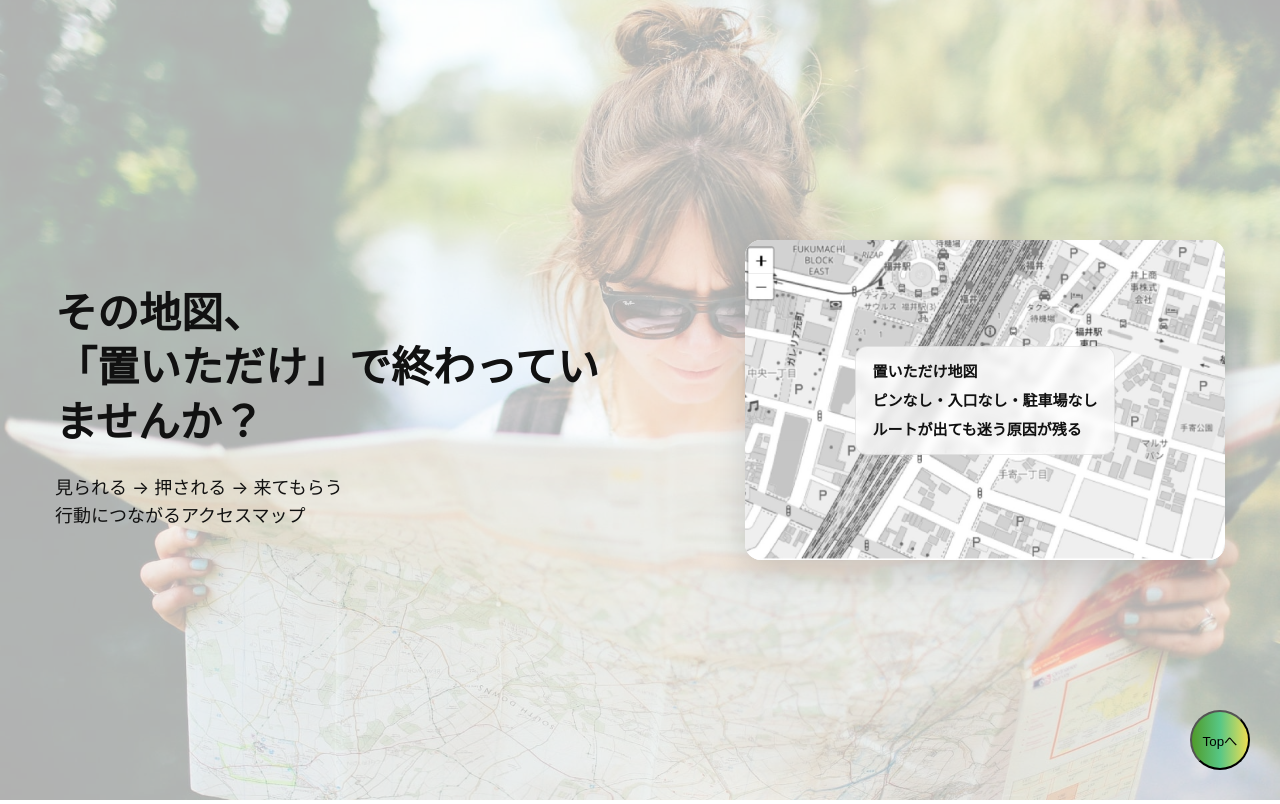
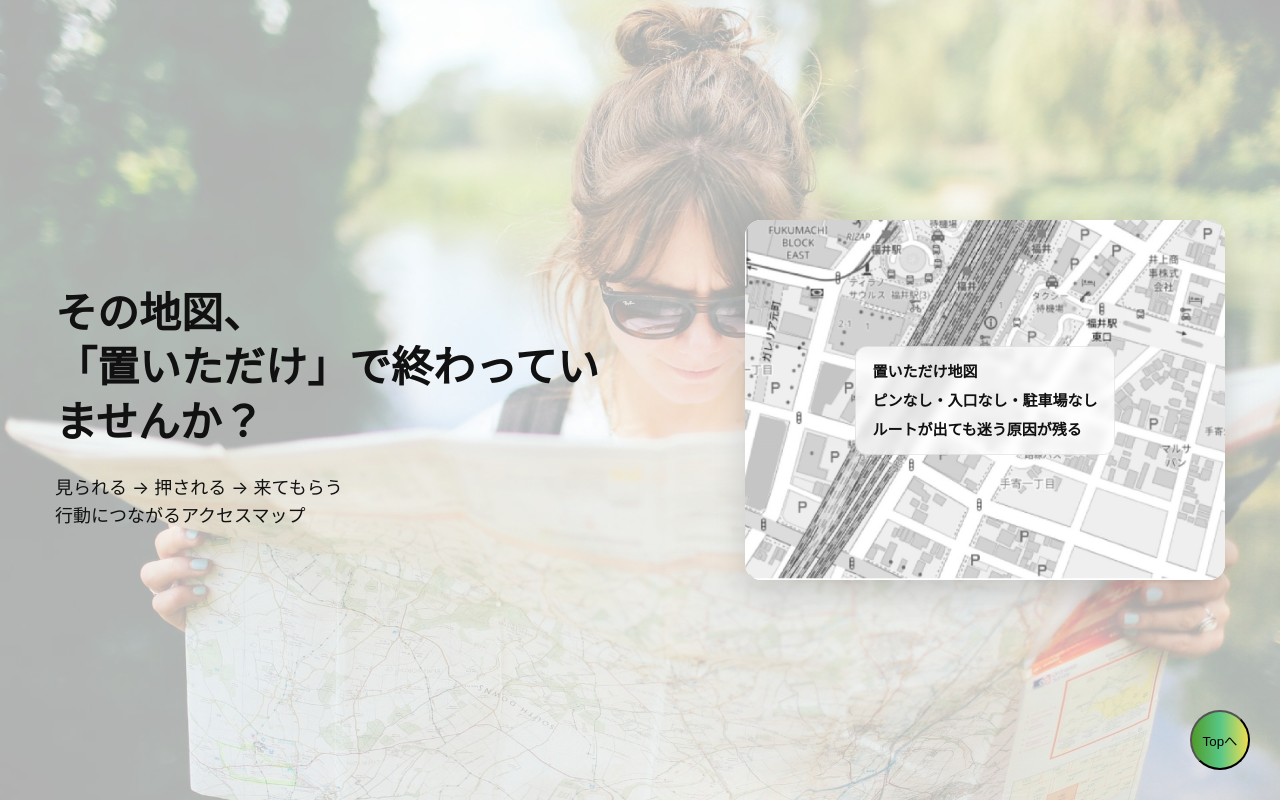
Before and after one commit to mitsunaka007/areamap, a Flask app: page / in a window 1280 px wide. Shown: the top 804 px of the page. Run offline with Flask 3, Linux system fonts and the light colour scheme; parts of the project's set-up code (start-up, migrations or seed data) failed here and were passed over.

Commit message:
Add files via upload

```diff
--- a/static/css/areamaplp.css
+++ b/static/css/areamaplp.css
@@ -162,7 +162,7 @@ body {
 
 /* ダミー表示（後で iframe / div に置換） */
 .areamap-placeholder {
-  height: 320px;
+  height: 360px;
   display: flex;
   align-items: center;
   justify-content: center;
```
